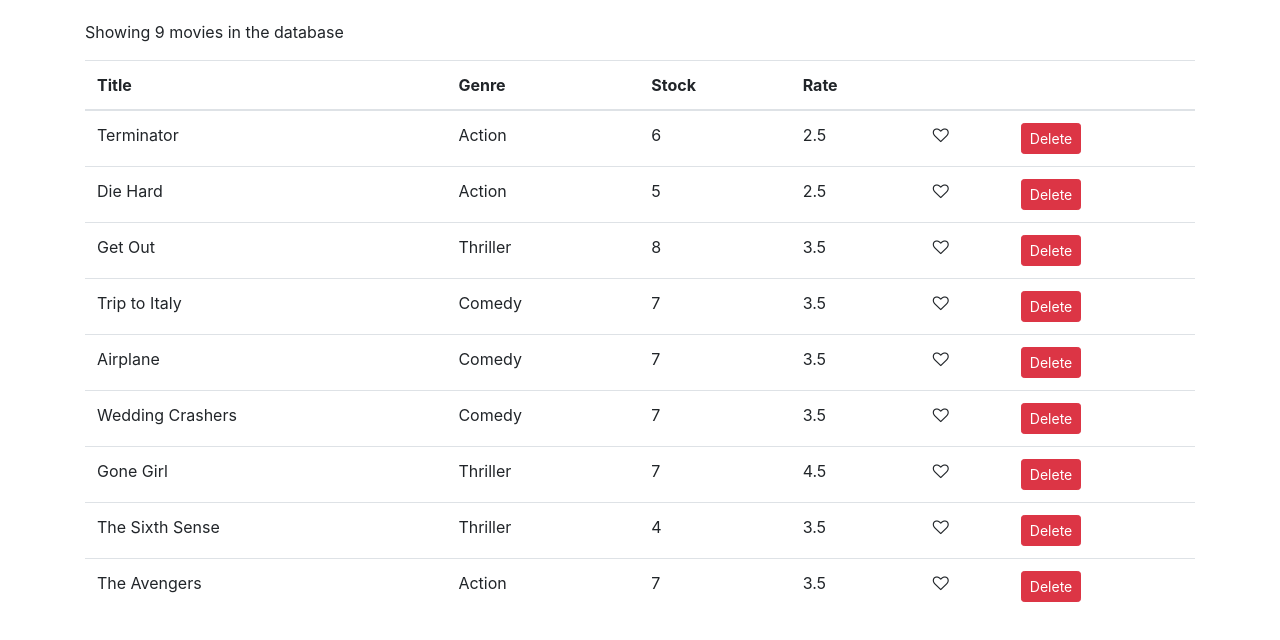
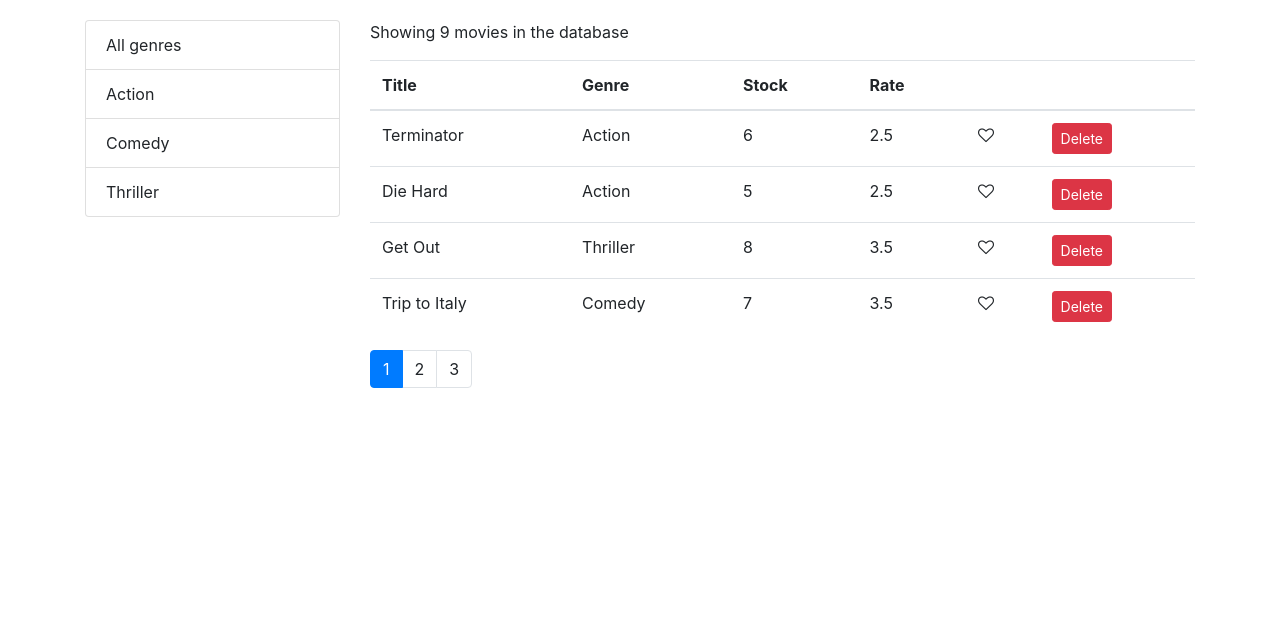
Before and after one commit to Atrej3000/Vidly, a React (Create React App) app: page / in a window 1280 px wide. Shown: the top 640 px of the page. Built offline with nearby package versions, Linux system fonts and the light colour scheme.

Commit message:
add pagination & filtering

```diff
--- a/package.json
+++ b/package.json
@@ -8,6 +8,8 @@
     "@testing-library/user-event": "^13.5.0",
     "bootstrap": "^4.1.1",
     "font-awesome": "^4.7.0",
+    "lodash": "^4.17.21",
+    "prop-types": "^15.8.1",
     "react": "^17.0.2",
     "react-dom": "^17.0.2",
     "react-scripts": "5.0.0",
--- a/src/components/common/like.jsx
+++ b/src/components/common/like.jsx
@@ -1,4 +1,4 @@
-import React, { Component } from "react";
+import React from "react";
 import "font-awesome/css/font-awesome.css";
 
 const Like = (props) => {
--- /dev/null
+++ b/src/components/common/listGroup.jsx
@@ -0,0 +1,28 @@
+import React from "react";
+
+const ListGroup = (props) => {
+  const { items, textProperty, valueProperty, selectedItem, onItemSelect } =
+    props;
+  return (
+    <ul className="list-group">
+      {items.map((item) => (
+        <li
+          key={item[valueProperty]}
+          className={
+            item === selectedItem ? "list-group-item active" : "list-group-item"
+          }
+          onClick={() => onItemSelect(item)}
+        >
+          {item[textProperty]}
+        </li>
+      ))}
+    </ul>
+  );
+};
+
+ListGroup.defaultProps = {
+  textProperty: "name",
+  valueProperty: "_id",
+};
+
+export default ListGroup;
--- /dev/null
+++ b/src/components/common/pagination.jsx
@@ -0,0 +1,34 @@
+import React from "react";
+import PropTypes from "prop-types";
+import _ from "lodash";
+const Pagination = (props) => {
+  const { itemsCount, pageSize, currentPage, onPageChange } = props;
+  const pagesCount = Math.ceil(itemsCount / pageSize);
+  if (pagesCount === 1) return null;
+  const pages = _.range(1, pagesCount + 1);
+  return (
+    <nav>
+      <ul className="pagination">
+        {pages.map((page) => (
+          <li
+            key={page}
+            className={page === currentPage ? "page-item active" : "page-item"}
+          >
+            <a className="page-link" onClick={() => onPageChange(page)}>
+              {page}
+            </a>
+          </li>
+        ))}
+      </ul>
+    </nav>
+  );
+};
+
+Pagination.propTypes = {
+  itemsCount: PropTypes.number.isRequired,
+  pageSize: PropTypes.number.isRequired,
+  currentPage: PropTypes.number.isRequired,
+  onPageChange: PropTypes.func.isRequired,
+};
+
+export default Pagination;
--- a/src/components/movies.jsx
+++ b/src/components/movies.jsx
@@ -1,11 +1,26 @@
 import React, { Component } from "react";
 import Like from "./common/like";
+import ListGroup from "./common/listGroup";
+import Pagination from "./common/pagination";
 import { getMovies } from "../services/fakeMovieService";
+import { getGenres } from "../services/fakeGenreService";
+import { paginate } from "../utils/paginate";
 
 class Movies extends Component {
   state = {
-    movies: getMovies(),
+    movies: [],
+    genres: [],
+    currentPage: 1,
+    pageSize: 4,
   };
+
+  componentDidMount() {
+    this.setState({
+      movies: [...getMovies()],
+      genres: [{ name: "All genres" }, ...getGenres()],
+    });
+  }
+
   handleDelete = (movie) => {
     const movies = this.state.movies.filter((m) => m._id !== movie._id);
     this.setState({ movies });
@@ -17,14 +32,38 @@
     movies[index].liked = !movies[index].liked;
     this.setState({ movies });
   };
+  handlePageChange = (page) => {
+    this.setState({ currentPage: page });
+  };
+  handleGenreSelect = (genre) => {
+    this.setState({ selectedGenre: genre, currentPage: 1 });
+  };
   render() {
     const { length: count } = this.state.movies;
-    if (count === 0) {
-      return <p>There are no movies in the database</p>;
-    }
+    const {
+      pageSize,
+      currentPage,
+      selectedGenre,
+      movies: allMovies,
+    } = this.state;
+    if (count === 0) return <p>There are no movies in the database</p>;
+
+    const filtered =
+      selectedGenre && selectedGenre._id
+        ? allMovies.filter((m) => m.genre._id === selectedGenre._id)
+        : allMovies;
+    const movies = paginate(filtered, currentPage, pageSize);
     return (
-      <React.Fragment>
-        <p>Showing {count} movies in the database</p>
+      <div className="row">
+        <div className="col-3">
+          <ListGroup
+            items={this.state.genres}
+            selectedItem={this.state.selectedGenre}
+            onItemSelect={this.handleGenreSelect}
+          />
+        </div>
+        <div className="col">
+          <p>Showing {filtered.length} movies in the database</p>
           <table className="table">
             <thead>
               <tr>
@@ -37,7 +76,7 @@
               </tr>
             </thead>
             <tbody>
-            {this.state.movies.map((movie) => (
+              {movies.map((movie) => (
                 <tr key={movie._id}>
                   <td>{movie.title}</td>
                   <td>{movie.genre.name}</td>
@@ -61,7 +100,14 @@
               ))}
             </tbody>
           </table>
-      </React.Fragment>
+          <Pagination
+            itemsCount={filtered.length}
+            pageSize={pageSize}
+            currentPage={currentPage}
+            onPageChange={this.handlePageChange}
+          />
+        </div>
+      </div>
     );
   }
 }
--- a/src/index.js
+++ b/src/index.js
@@ -2,7 +2,6 @@
 import ReactDOM from "react-dom";
 import "./index.css";
 import App from "./App";
-import Movies from "./components/movies";
 import reportWebVitals from "./reportWebVitals";
 import "bootstrap/dist/css/bootstrap.css";
 import "font-awesome/css/font-awesome.css";
--- /dev/null
+++ b/src/utils/paginate.js
@@ -0,0 +1,6 @@
+import _ from "lodash";
+
+export function paginate(items, pageNumber, pageSize) {
+  const startIndex = (pageNumber - 1) * pageSize;
+  return _(items).slice(startIndex).take(pageSize).value();
+}
```
Also changed, not shown: 1 other file (tests, documents, lock files or other folders). Lines whose indentation alone changed are shown as unchanged.
